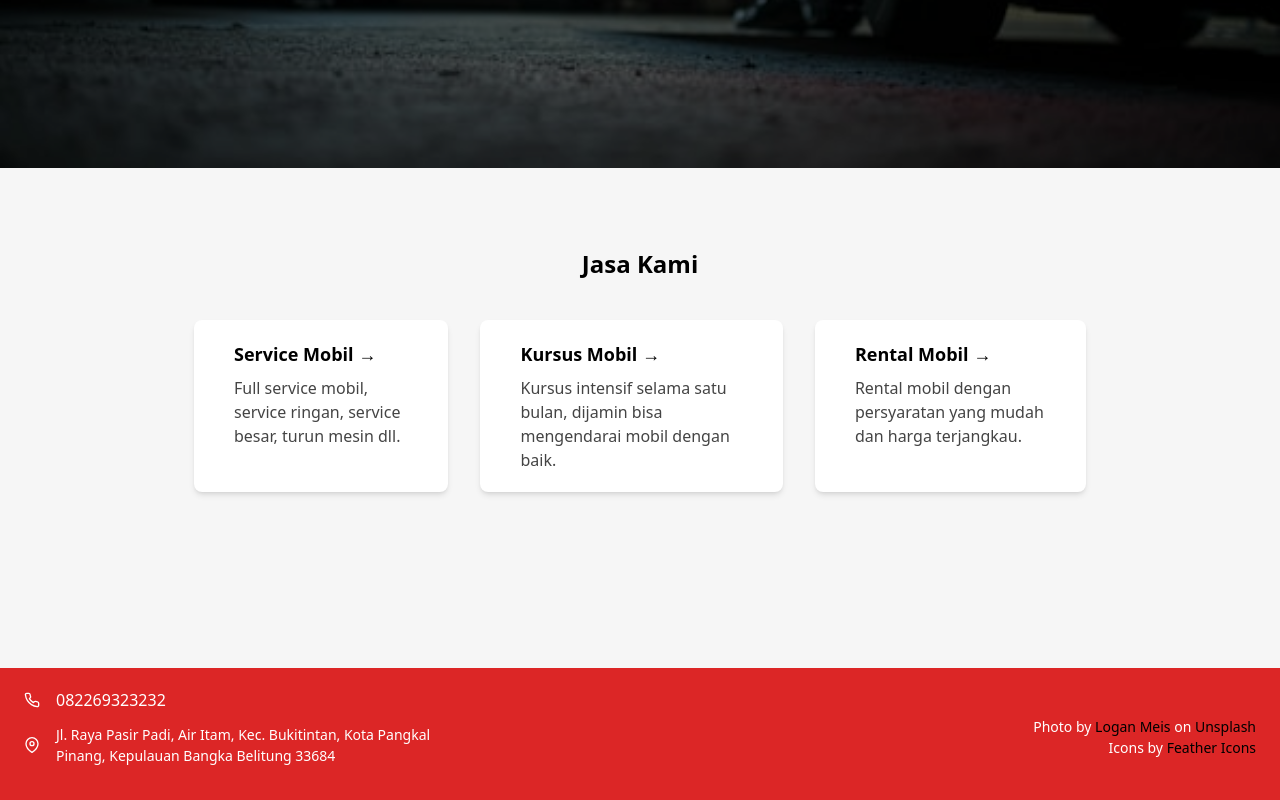
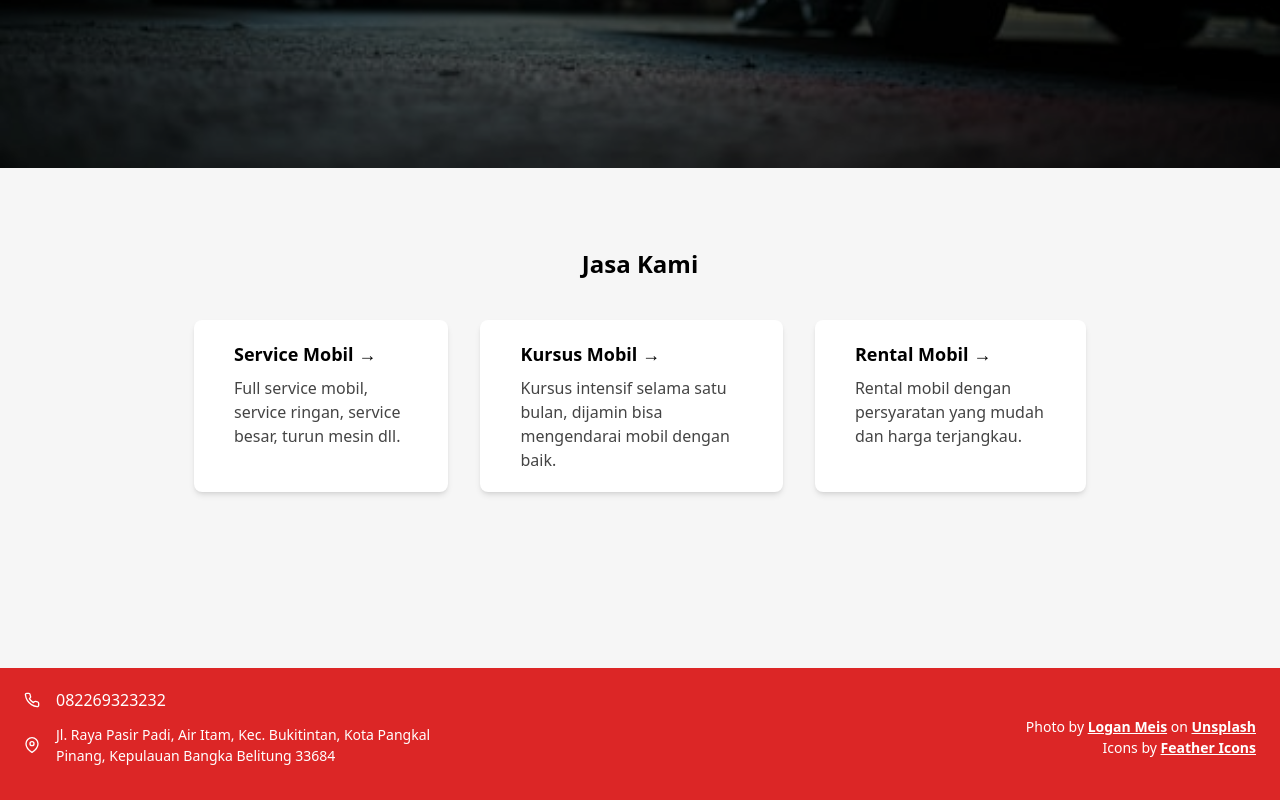
Before and after one commit to anggihseptiawan/abbas, an Astro site: page / in a window 1280 px wide. Shown: the part 632-1432 px from the top of the page. Built offline with nearby package versions, Linux system fonts and the light colour scheme; Astro itself is replaced by a stand-in of ours.

Commit message:
chore: boost a11y

```diff
--- a/src/pages/index.astro
+++ b/src/pages/index.astro
@@ -89,17 +89,17 @@ import Layout from "../layouts/Layout.astro"
         Photo by <a
           target="_blank"
           href="https://unsplash.com/@loganmeis?utm_source=unsplash&utm_medium=referral&utm_content=creditCopyText"
-          class="text-black">Logan Meis</a
+          class="font-bold underline">Logan Meis</a
         > on <a
           href="https://unsplash.com/s/photos/car-shop?utm_source=unsplash&utm_medium=referral&utm_content=creditCopyText"
           target="_blank"
-          class="text-black">Unsplash</a
+          class="font-bold underline">Unsplash</a
         >
       </p>
       <p class="text-[14px] mb-0">
         Icons by <a
           href="https://feathericons.com/"
-          class="text-black"
+          class="font-bold underline"
           target="_blank">Feather Icons</a
         >
       </p>
```
